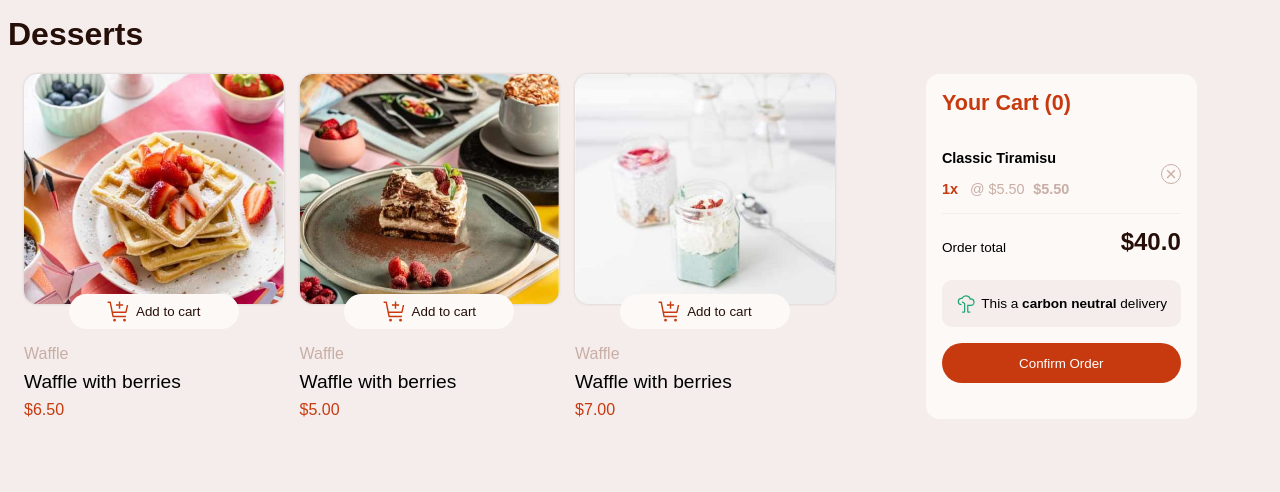
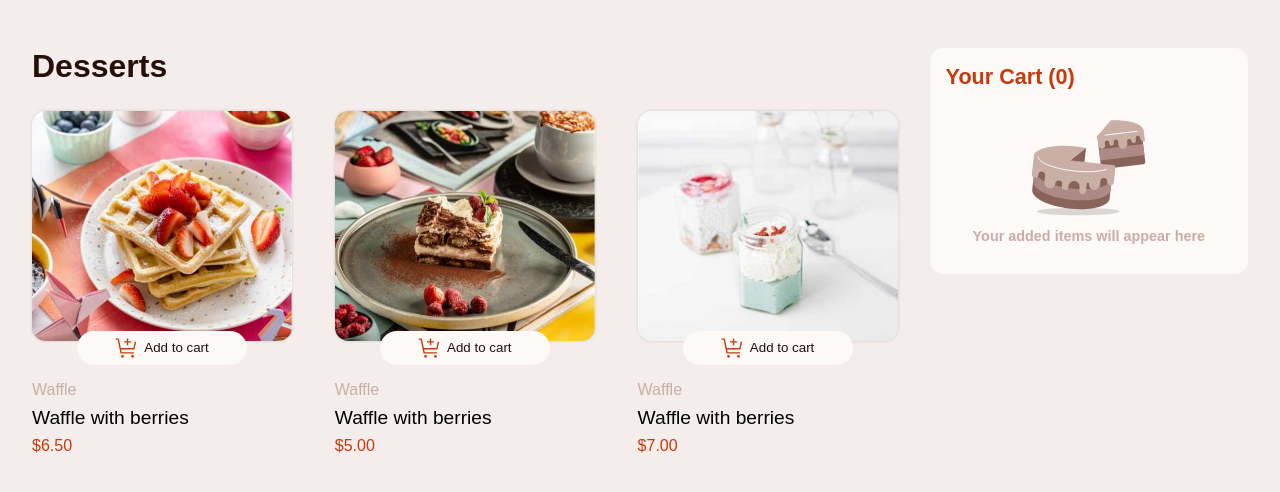
Before and after one commit to gonzagapa/product-cart-javascript, a plain HTML site: page index.html in a window 1280 px wide. Drawn offline with Linux system fonts and the light colour scheme.

Commit message:
refactor layout and styles for desserts and cart sections

```diff
--- a/index.html
+++ b/index.html
@@ -15,15 +15,16 @@
 <body>
 
   <main class="main">
-    <h1 class="main__title">Desserts</h1>
-    <div class="main__grid">
-
-      <section class="desserts desserts__grid" id="desserts__container">
+    <div class="main__layout">
+      <section class="desserts" id="desserts__container">
+        <div class="desserts__grid">
+          <h1 class="desserts__title">Desserts</h1>
           <article class="card" data-amount="0" data-index="0">
             <picture class="card__img-container card__img-container--active">
               <source media="(min-width:1200px )" srcset="./assets/images/image-waffle-desktop.jpg">
               <source media="(min-width:760px )" srcset="./assets/images/image-waffle-tablet.jpg">
-            <img class="card__img" width="200" src="./assets/images/image-waffle-mobile.jpg" alt="Waffle with Berries">
+              <img class="card__img" width="200" src="./assets/images/image-waffle-mobile.jpg"
+                alt="Waffle with Berries">
             </picture>
 
             <!-- BTN CONTAINER -->
@@ -136,19 +137,22 @@
               <p class="card__price clr-oragnge">$7.00</p>
             </section>
           </article>
+        </div>
       </section>
-
 
       <section class="cart-container">
         <article class="cart">
           <h2 class="cart__title">Your Cart (<span class="cart__total-products">0</span>)</h2>
-          <div class="cart__img-container js-hidden">
+
+          <!-- NO ITEM IN CART -->
+          <div class="cart__img-container">
             <img class="cart__img-empyt" src="./assets/images/illustration-empty-cart.svg" alt="illustration-empty-cart"
               width="120px" height="120px">
             <p class="cart__img-text clr-gray-light">Your added items will appear here</p>
           </div>
 
           <!-- CART LIST PARENT -->
+          <div class="js-hidden">
             <ul class="list">
 
               <!-- CART LIST ITEM -->
@@ -196,9 +200,11 @@
 
             <!-- CART BUTTON CONFIRM -->
             <button class="card__btn btn--active" id="btn-confirm">Confirm Order</button>
-
+          </div>
         </article>
       </section>
+
+
     </div>
     <dialog class="modal">
       <img class="modal__icon-confirm" src="./assets/images/icon-order-confirmed.svg" alt="Icon confirmed order">
--- a/style.css
+++ b/style.css
@@ -56,9 +56,6 @@ picture {
 }
 
 /* === UTILITY ====*/
-.main__title {
-  color: var(--c-rose-900);
-}
 .clr-gray-light {
   color: var(--c-rose-300);
 }
@@ -76,18 +73,49 @@ picture {
 
 /* ==== LAYOUT ==== */
 .main {
-  padding-inline: 0.5rem;
-  padding-block: 1rem;
+  padding-inline: 2rem;
+  padding-block: 3rem;
 }
-.main__grid {
-  display: grid;
-  /* grid-template-columns: repeat(auto-fill, minmax(600px, 1fr)); */
-  grid-template-columns: 2fr 1fr;
+.main__layout {
+  display: flex;
+  justify-content: space-around;
+  align-items: flex-start;
+  gap: 2rem;
+
+  @media (width < 760px) {
+    flex-direction: column;
+    align-items: center;
+  }
 }
+
 .desserts__grid {
   display: grid;
   gap: 1rem;
-  grid-auto-flow: column;
+  grid-template-columns: repeat(auto-fill, 260px);
+  justify-content: space-between;
+}
+/* CART */
+.cart-container {
+  background-color: var(--c-rose-50);
+  padding: 1em;
+  border-radius: var(--b-radius-cards);
+  min-width: 200px;
+  flex: 15%;
+  justify-self: center;
+
+  .card__btn {
+    background-color: var(--c-red);
+    color: white;
+    width: 100%;
+    height: 40px;
+    margin-inline: auto;
+    margin-top: 1rem;
+
+    &:is(:hover, :focus) {
+      background-color: var(--c-rose-900);
+      outline-color: var(--c-rose-900);
+    }
+  }
 }
 .card__btn-container {
   display: flex;
@@ -108,7 +136,14 @@ picture {
 
 /* DESSERT */
 .desserts {
-  padding-inline: 1rem;
+  flex: 60%;
+}
+.desserts__title {
+  color: var(--c-rose-900);
+  font-weight: 700;
+  font-size: 2rem;
+  margin-bottom: 0.3em;
+  grid-column: 1/-1;
 }
 
 /* CARD */
@@ -123,6 +158,8 @@ picture {
 
   .card__img {
     width: 100%;
+    height: 100%;
+    object-fit: cover;
   }
   .card__overlay {
     display: grid;
@@ -191,29 +228,6 @@ picture {
   .card__dessert {
     font-size: 1.2rem;
     font-weight: 400;
-  }
-}
-
-/* CART */
-.cart-container {
-  background-color: var(--c-rose-50);
-  padding: 1em;
-  border-radius: var(--b-radius-cards);
-  min-width: 200px;
-  justify-self: center;
-
-  .card__btn {
-    background-color: var(--c-red);
-    color: white;
-    width: 100%;
-    height: 40px;
-    margin-inline: auto;
-    margin-top: 1rem;
-
-    &:is(:hover, :focus) {
-      background-color: var(--c-rose-900);
-      outline-color: var(--c-rose-900);
-    }
   }
 }
 
```
Lines whose indentation alone changed are shown as unchanged.
